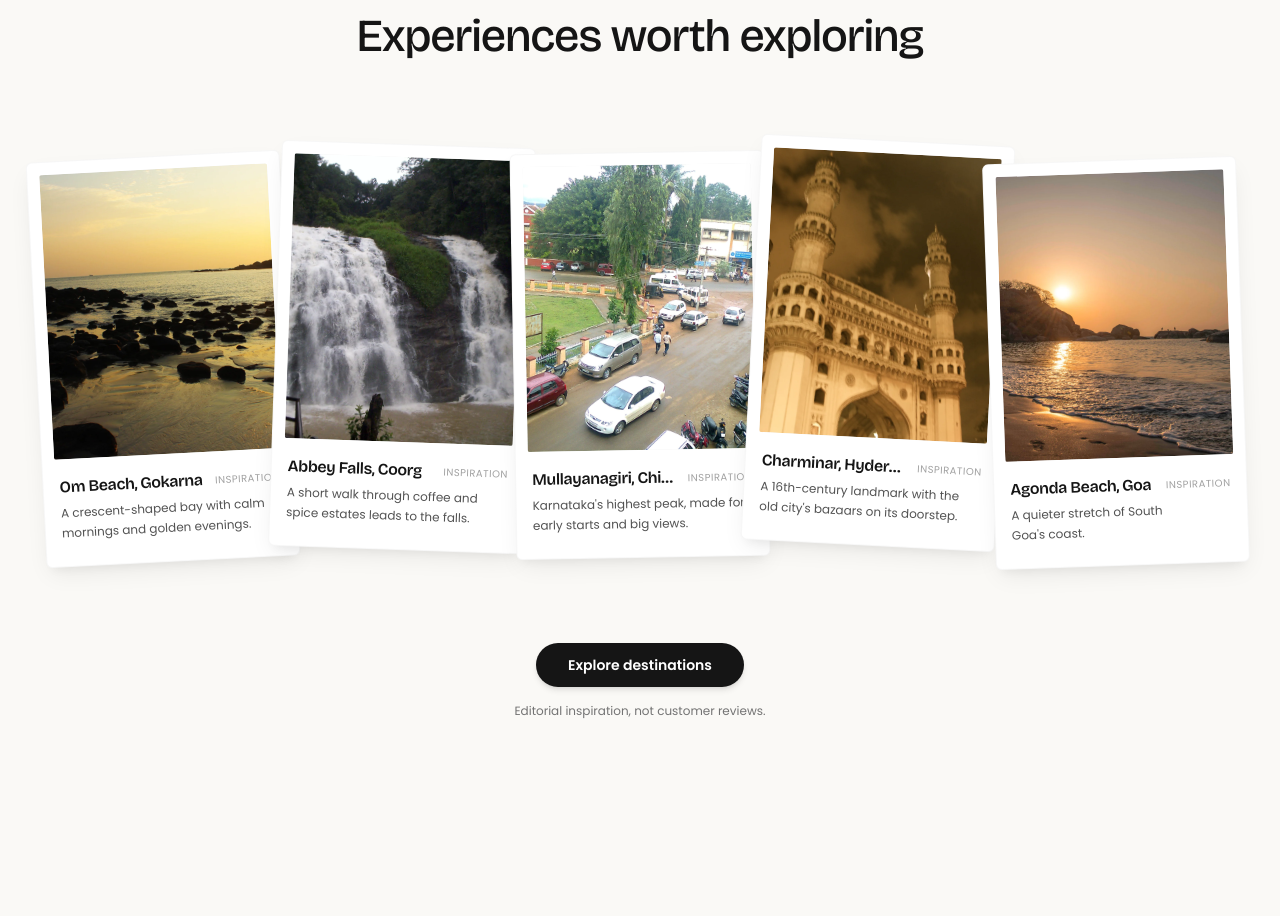
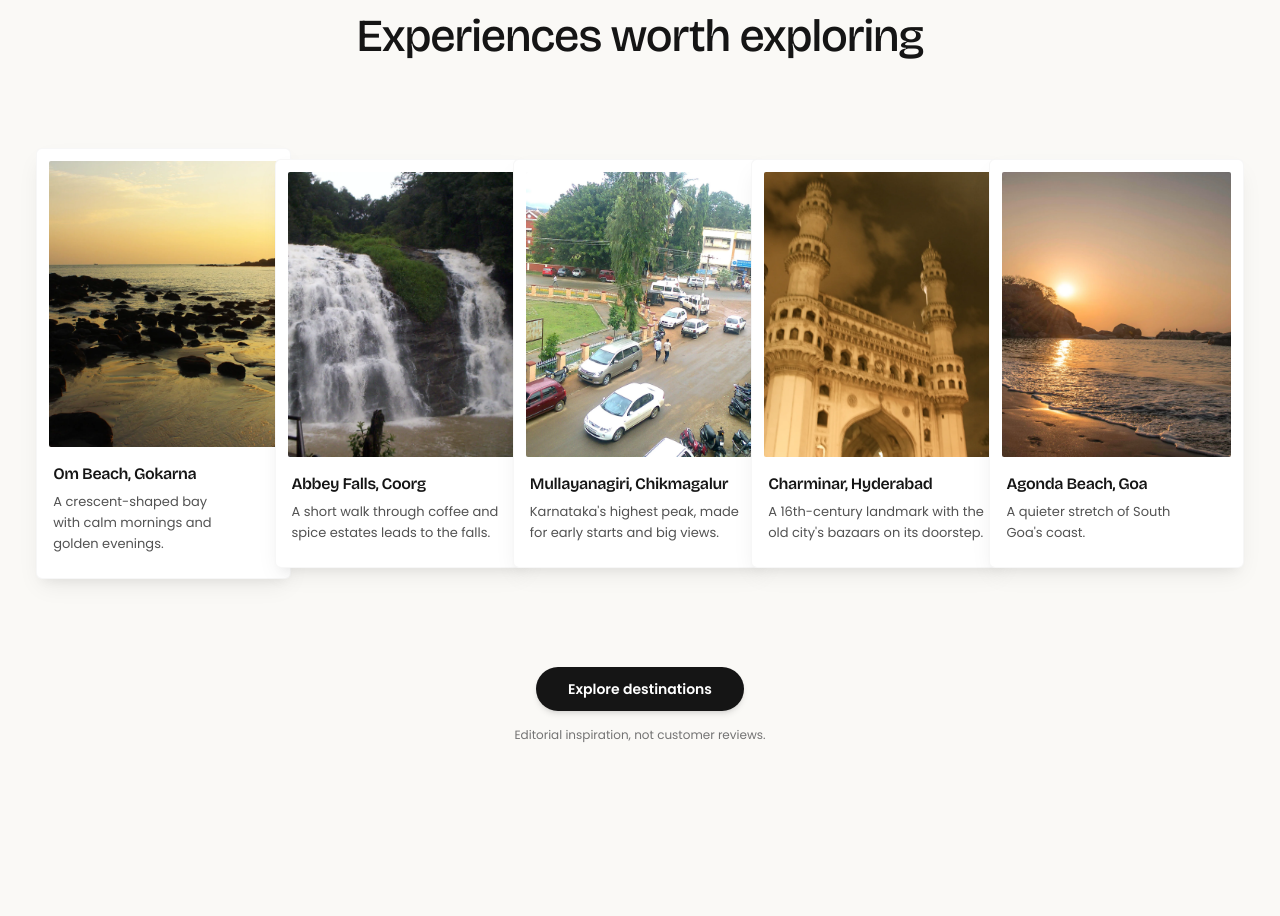
Before and after one commit to hriksinha1/Trip, a React (Vite) app: page / in a window 1280 px wide. Shown: the part 3721-4637 px from the top of the page. Built offline with nearby package versions, Linux system fonts and the light colour scheme.

Commit message:
Polish Starttrips src/components/ui/PolaroidCard.tsx

```diff
--- a/src/components/ui/PolaroidCard.tsx
+++ b/src/components/ui/PolaroidCard.tsx
@@ -19,32 +19,18 @@
   className = "",
 }) => {
   return (
-    <div
-      className={`group relative bg-white p-2.5 sm:p-3 pb-5 sm:pb-6 rounded-md transition-all duration-300 ease-out shadow-polaroid hover:shadow-xl hover:-translate-y-2 hover:rotate-0 hover:z-20 cursor-default select-none border border-neutral-100/80 ${rotationDesktop} ${offsetDesktop} ${className}`}
-    >
-      {/* Photo Frame (4:5 aspect ratio) */}
+    <article className={`group relative min-w-0 bg-white p-2.5 sm:p-3 pb-5 sm:pb-6 rounded-md transition-transform duration-300 ease-out shadow-polaroid border border-neutral-100/80 ${rotationDesktop} ${offsetDesktop} ${className}`}>
       <div className="relative w-full aspect-[4/5] overflow-hidden rounded-xs bg-neutral-100">
-        <SmartImage
-          imageId={imageId}
-          fill
-          className="transition-transform duration-500 ease-out group-hover:scale-105"
-        />
+        <SmartImage imageId={imageId} fill className="object-cover transition-transform duration-500 ease-out group-hover:scale-105" />
       </div>
-
-      {/* Caption Area (Editorial, no quotation marks) */}
       <div className="pt-3.5 sm:pt-4 px-1 text-left">
-        <div className="flex items-center justify-between gap-2 mb-1">
-          <h3 className="font-display text-sm sm:text-base font-semibold text-[#151515] tracking-tight truncate">
-            {place}
-          </h3>
-          <span className="text-[10px] text-neutral-400 uppercase tracking-wider shrink-0">
-            Inspiration
-          </span>
-        </div>
-        <p className="text-xs text-neutral-600 leading-relaxed font-sans line-clamp-3">
+        <h3 className="font-display text-[15px] sm:text-base font-semibold text-[#151515] tracking-tight leading-snug line-clamp-2">
+          {place}
+        </h3>
+        <p className="mt-1.5 text-[13px] text-neutral-600 leading-relaxed font-sans line-clamp-3">
           {caption}
         </p>
       </div>
-    </div>
+    </article>
   );
 };
```
